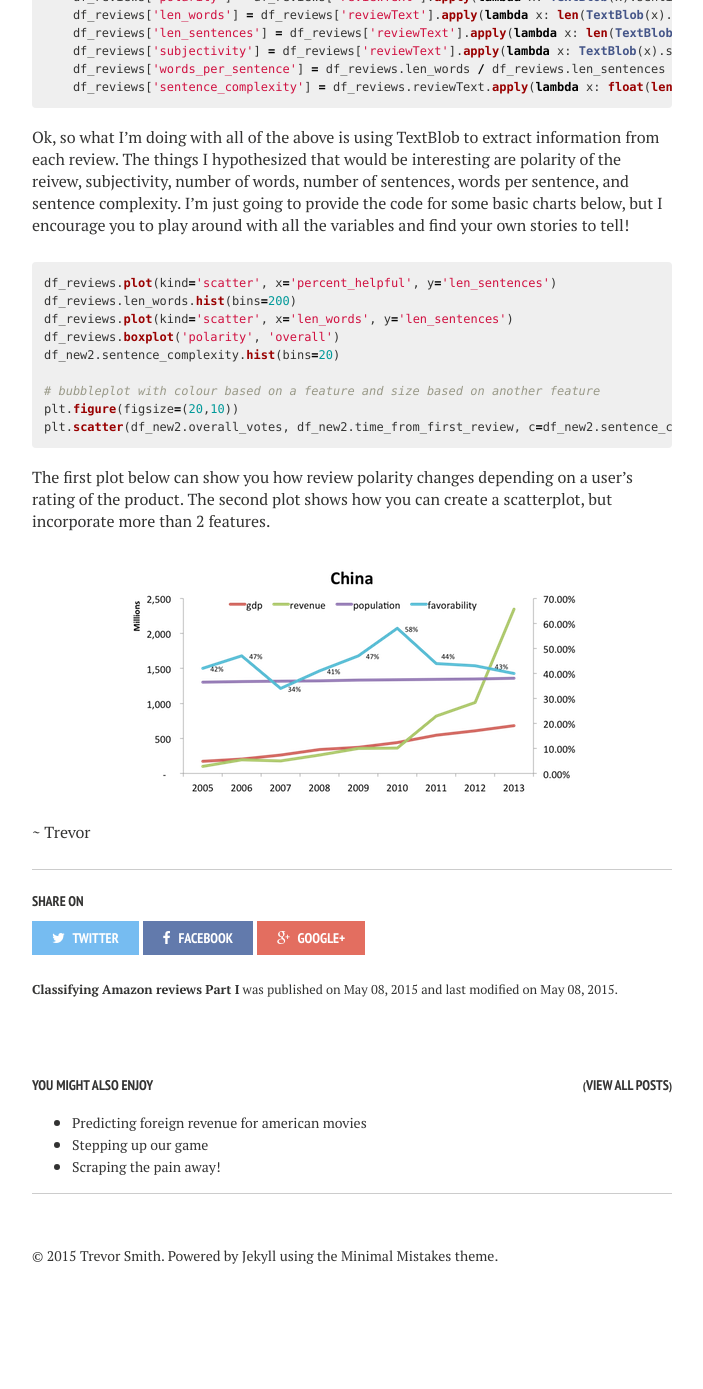
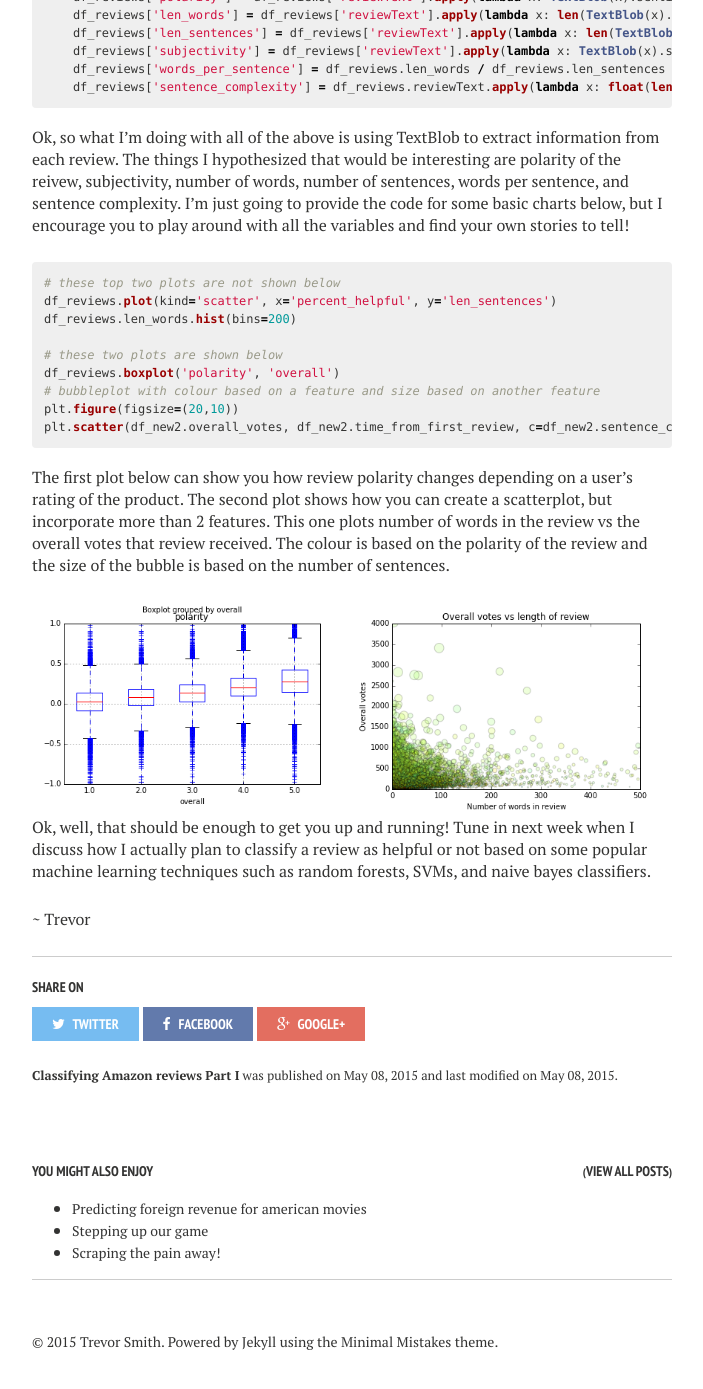
Before and after one commit to trevor-smith/trevor-smith.github.io, a Jekyll site: the page built from _posts/2015-05-08-amazon-data-exploration.md, in a window 1280 px wide and 1400 px high, scrolled down 2538 px. Shown: the top 1389 px of the window, without its empty margins (288-991 px from the left). Built offline with Jekyll 4.4.1, drawn with Linux system fonts in a browser that asks for light colours; nearby versions of some CDN libraries; before the commit the page ends 3852 px from its top, so only the background shows below that.

Commit message:
finished post :)

```diff
--- a/_posts/2015-05-08-amazon-data-exploration.md
+++ b/_posts/2015-05-08-amazon-data-exploration.md
@@ -80,23 +80,26 @@ def create_textblob_features():
 Ok, so what I'm doing with all of the above is using TextBlob to extract information from each review.  The things I hypothesized that would be interesting are polarity of the reivew, subjectivity, number of words, number of sentences, words per sentence, and sentence complexity.  I'm just going to provide the code for some basic charts below, but I encourage you to play around with all the variables and find your own stories to tell!
 
 {% highlight python %}
+# these top two plots are not shown below
 df_reviews.plot(kind='scatter', x='percent_helpful', y='len_sentences')
 df_reviews.len_words.hist(bins=200)
-df_reviews.plot(kind='scatter', x='len_words', y='len_sentences')
+
+# these two plots are shown below
 df_reviews.boxplot('polarity', 'overall')
-df_new2.sentence_complexity.hist(bins=20)
-
 # bubbleplot with colour based on a feature and size based on another feature
 plt.figure(figsize=(20,10))
 plt.scatter(df_new2.overall_votes, df_new2.time_from_first_review, c=df_new2.sentence_complexity, s=df_new2.len_words, alpha=.2)
 {% endhighlight %}
 
-The first plot below can show you how review polarity changes depending on a user's rating of the product.  The second plot shows how you can create a scatterplot, but incorporate more than 2 features.
+The first plot below can show you how review polarity changes depending on a user's rating of the product.  The second plot shows how you can create a scatterplot, but incorporate more than 2 features.  This one plots number of words in the review vs the overall votes that review received.  The colour is based on the polarity of the review and the size of the bubble is based on the number of sentences.
 
-<figure>
-  <a href="/images/china_sample.png"><img style="display:block; margin: 0 auto;" src="/images/china_sample.png"></a>
+<figure class="half">
+    <a href="/images/polarity_boxplot.png"><img src="/images/polarity_boxplot.png"></a>
+    <a href="/images/cool_scatter.png"><img src="/images/cool_scatter.png"></a>
 </figure>
 
+
+Ok, well, that should be enough to get you up and running!  Tune in next week when I discuss how I actually plan to classify a review as helpful or not based on some popular machine learning techniques such as random forests, SVMs, and naive bayes classifiers.
 
 
 ~ Trevor
```
Also changed, not shown: images/cool_scatter.png (added), images/polarity_boxplot.png (added).
